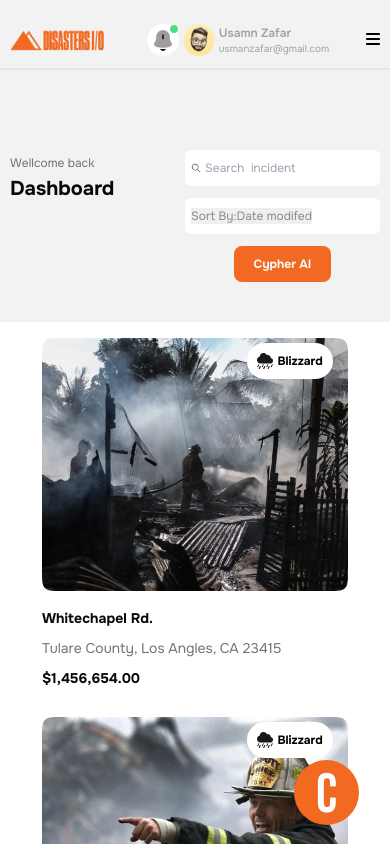
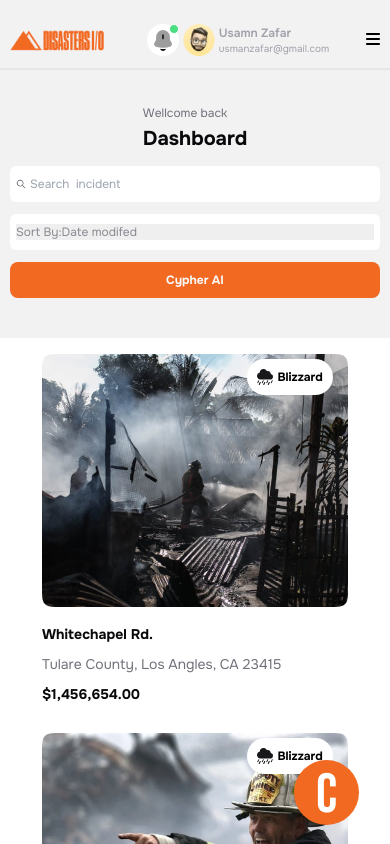
Before and after one commit to Turaska-Chandra-Barman/React-Assainment-1, a React (Vite) app: page /Dashboard in a window 390 px wide. Shown: the top 844 px of the page. Built offline with nearby package versions, Linux system fonts and the light colour scheme.

Commit message:
select component modify and fully responsive problem fixed and others problem fixed

```diff
--- a/src/components/CardItem.jsx
+++ b/src/components/CardItem.jsx
@@ -6,15 +6,18 @@ import { Search } from './common/Search';
 import { Button } from './common/Button';
 import { Input } from './common/input';
 import { Filter } from './common/Filter';
+import { useOutletContext } from 'react-router-dom';
+import { MainCard } from './MainCard';
 
-export const CardItem = ({ cardlist, chatMessage }) => {
+export const CardItem = () => {
+  const [{cardlist,chatMessage}] = useOutletContext()
   const [getHidden, setHidden] = useState(false);
 
   return (
     <>
       {
         <Search>
-          <div className="flex items-center justify-between gap-2">
+          <div className="flex items-center justify-center sm:justify-between gap-3 sm:gap-2 flex-wrap ">
             <div className="place-self-start sm:place-self-auto">
               <small className="text-xs text-secondary font-normal">
                 Wellcome back
@@ -23,48 +26,19 @@ export const CardItem = ({ cardlist, chatMessage }) => {
                 Dashboard
               </h1>
             </div>
-            <div className="flex items-center flex-col lg:flex-row  gap-3">
-              <Input/>
-             <Filter/>
-              {<Button>Cypher AI</Button>}
+            <div className="flex items-center  flex-wrap  gap-3">
+              <Input className='w-full sm:w-auto'/>
+             <Filter className='w-full sm:w-auto'/>
+              {<Button className='w-full sm:w-auto'>Cypher AI</Button>}
             </div>
           </div>
         </Search>
       }
-      <Container className=" mb-32 mt-23     sm:mt-10  ">
-        <div className=" grid grid-cols-[repeat(auto-fill,minmax(306px,1fr))] overflow-hidden gap-x-6 gap-y-8 justify-items-center">
-          {cardlist.map(({ id, img, logo, logoName, name, prices, text }) => {
-            return (
-              <div key={id} className="max-w-[306px]">
-                <div className="relative ">
-                  <div className="relative ">
-                    <img src={img} alt="cardimg-01" />
-                  </div>
-                  <div className="flex bg-white items-center justify-center gap-1 text-xs font-bold absolute top-[2%] right-[5%] p-2.5 rounded-full">
-                    <img src={logo} alt="logo" />
-                    <h1 className="text-xs font-bold">{logoName}</h1>
-                  </div>
-                </div>
-                <div className=" mt-5 space-y-4">
-                  <h1 className="text-sm font-bold text-primary leading-none">
-                    {name}
-                  </h1>
-                  <p className="text-sm font-normal text-secondary leading-none">
-                    {text}
-                  </p>
-                  <span className="block text-sm font-bold text-primary leading-none">
-                    {prices}
-                  </span>
-                </div>
-              </div>
-            );
-          })}
-        </div>
-        {getHidden && (
-          <ChatMessage chatMessage={chatMessage} getHidden={getHidden} />
-        )}
-        {<ChatButton getHidden={getHidden} setHidden={setHidden} />}
-      </Container>
+     <MainCard/>
+     {getHidden && (
+      <ChatMessage chatMessage={chatMessage} getHidden={getHidden} />
+    )}
+    {<ChatButton getHidden={getHidden} setHidden={setHidden} />}
     </>
   );
 };
--- a/src/components/Incidents.jsx
+++ b/src/components/Incidents.jsx
@@ -45,7 +45,7 @@ import { Link, Outlet, useOutletContext } from 'react-router-dom';
 
                     return <div className={`w-[235px]  flex  `} style={{placeSelf:'stretch'}} key={items.id}>
                         <div className={`bg-border-bg px-5 py-6 rounded-md `}>
-                            <img className='mb-16' src={items.img} alt="inLogo" />
+                            <img className='mb-16' src={'/'+ items.img} alt="inLogo" />
                             <h1 className='text-xl text-primary font-bold mb-5'>{items.que}</h1>
                             <p className='text-secondary text-xs font-normal'>{items.ans}</p>
                         </div>
--- /dev/null
+++ b/src/components/MainCard.jsx
@@ -0,0 +1,48 @@
+import React, { useState } from 'react'
+import { Container } from './common/container';
+import { useOutletContext } from 'react-router-dom';
+import ChatMessage from './ChatMessage';
+import { ChatButton } from './ChatButton';
+
+export const MainCard = () => {
+
+
+    const [{cardlist,chatMessage}] = useOutletContext()
+
+
+
+
+  return (
+    <Container className=" mb-32 mt-23     sm:mt-10  ">
+    <div className=" grid grid-cols-[repeat(auto-fill,minmax(306px,1fr))] overflow-hidden gap-x-6 gap-y-8 justify-items-center">
+      {cardlist.map(({ id, img, logo, logoName, name, prices, text }) => {
+        return (
+          <div key={id} className="max-w-[306px]">
+            <div className="relative ">
+              <div className="relative ">
+                <img src={img} alt="cardimg-01" />
+              </div>
+              <div className="flex bg-white items-center justify-center gap-1 text-xs font-bold absolute top-[2%] right-[5%] p-2.5 rounded-full">
+                <img src={logo} alt="logo" />
+                <h1 className="text-xs font-bold">{logoName}</h1>
+              </div>
+            </div>
+            <div className=" mt-5 space-y-4">
+              <h1 className="text-sm font-bold text-primary leading-none">
+                {name}
+              </h1>
+              <p className="text-sm font-normal text-secondary leading-none">
+                {text}
+              </p>
+              <span className="block text-sm font-bold text-primary leading-none">
+                {prices}
+              </span>
+            </div>
+          </div>
+        );
+      })}
+    </div>
+
+  </Container>
+  )
+}
--- a/src/components/MainIncident.js
+++ /dev/null
@@ -1,7 +0,0 @@
-import React from 'react'
-
-export const MainIncident = () => {
-  return (
-    <h1>hello</h1>
-  )
-}
--- /dev/null
+++ b/src/components/MainIncident.jsx
@@ -0,0 +1,35 @@
+import React from 'react'
+import { Search } from './common/Search'
+import { Input } from './common/input'
+import { Filter } from './common/Filter'
+import { Button } from './common/Button'
+import { MainCard } from './MainCard'
+import { Link } from 'react-router-dom'
+
+export const MainIncident = () => {
+  return (
+    <>
+    <Search>
+
+    <div className='flex flex-col sm:flex-row justify-center sm:justify-between flex-wrap gap-4 md:gap-10 '>
+      <div className='text-center sm:text-start'>
+        <h1 className='text-secondary text-xs font-normal  md:mb-3'>Home - Incidents </h1>
+            <h1 className='font-bold text-lg sm:text-3xl text-primary'>Incidents</h1>
+
+      </div>
+        <div className='flex items-center gap-3 flex-wrap justify-center'>
+          <Input className=' w-full sm:w-auto text-[8px] sm:text-xs'/>
+          <Filter className=' w-full sm:w-auto text-[8px] sm:text-xs'/>
+          <Button className=' w-full py-2 px-6 sm:w-auto '>
+            <Link  to='IncidentRule' className='flex items-center justify-center sm:justify-normal'>
+            <img src="/img/addingButton.png" alt="button" />
+            <h1>New Incident</h1>
+            </Link>
+          </Button>
+        </div>
+    </div>
+  </Search>
+  <MainCard/>
+  </>
+  )
+}
--- a/src/components/NewIncident.jsx
+++ b/src/components/NewIncident.jsx
@@ -40,7 +40,7 @@ export const NewIncident = ({children}) => {
                     </div>
                 </div>
             </div>
-            <div className=' max-w-[527px] w-full bg-border-bg h-1 sm:h-2 rounded-full absolute xl:static -top-3 left-1/2 -translate-x-1/2  xl:-translate-x-0'>
+            <div className=' max-w-[327px] sm:max-w-[527px] w-full bg-border-bg h-1 sm:h-1.5 rounded-full absolute xl:static -top-3 left-1/2 -translate-x-1/2  xl:-translate-x-0'>
                 <div className='bg-line-accent h-full w-24 rounded-full'></div>
             </div>
            <div className=' flex items-center justify-between gap-2 sm:gap-5'>
--- a/src/components/common/Filter.jsx
+++ b/src/components/common/Filter.jsx
@@ -3,8 +3,8 @@ import { cn } from '../../lib/tailwindMarge'
 
 export const Filter = ({className}) => {
   return (
-    <div className={cn('font-normal bg-white py-2.5 place-self-stretch lg:place-self-auto  sm:py-4  px-1.5 sm:px-2.5 text-xs rounded-md text-secondary/80',className)}>
-    <select className="appearance-none" name="" id="">
+    <div className={cn('font-normal bg-white py-2.5  lg:place-self-auto  sm:py-4  px-1.5 sm:px-2.5 text-xs rounded-md text-secondary/80',className)}>
+    <select className="appearance-none w-full" name="" id="">
       <option value="">Sort By:Date modifed</option>
     </select>
   </div>
--- a/src/components/common/Header.jsx
+++ b/src/components/common/Header.jsx
@@ -63,7 +63,7 @@ export const Header = ({ navlist }) => {
           <FontAwesomeIcon onClick={() => setNav(!navGet)} icon={faBars} />
           </div>
         </nav>
-        <div className="border border-black/5 mt-3 sm:mt-7 mb-9"></div>
+        <div className="border border-black/5 mt-3 sm:mt-4 mb-4 sm:mb-8"></div>
 
       </header>
 
--- a/src/components/common/Search.jsx
+++ b/src/components/common/Search.jsx
@@ -11,7 +11,7 @@ export const Search = ({children}) => {
     // <div>fillter</div>
 
     <div className='w-full bg-[#F2F2F3] '>
-        <div className='max-w-headerWidth mx-auto px-2.5 py-10 mt-[110px] xl:mt-[100px]  mb-4 sm:mb-5'>
+        <div className='max-w-headerWidth mx-auto px-2.5 py-10 m mt-[60px]  sm:mt-[100px]  mb-4 sm:mb-5'>
          {children}
         </div>
         </div>
```
Also changed, not shown: src/components/Location.jsx (+8 -8 lines), src/main.jsx (+8 -3 lines).
